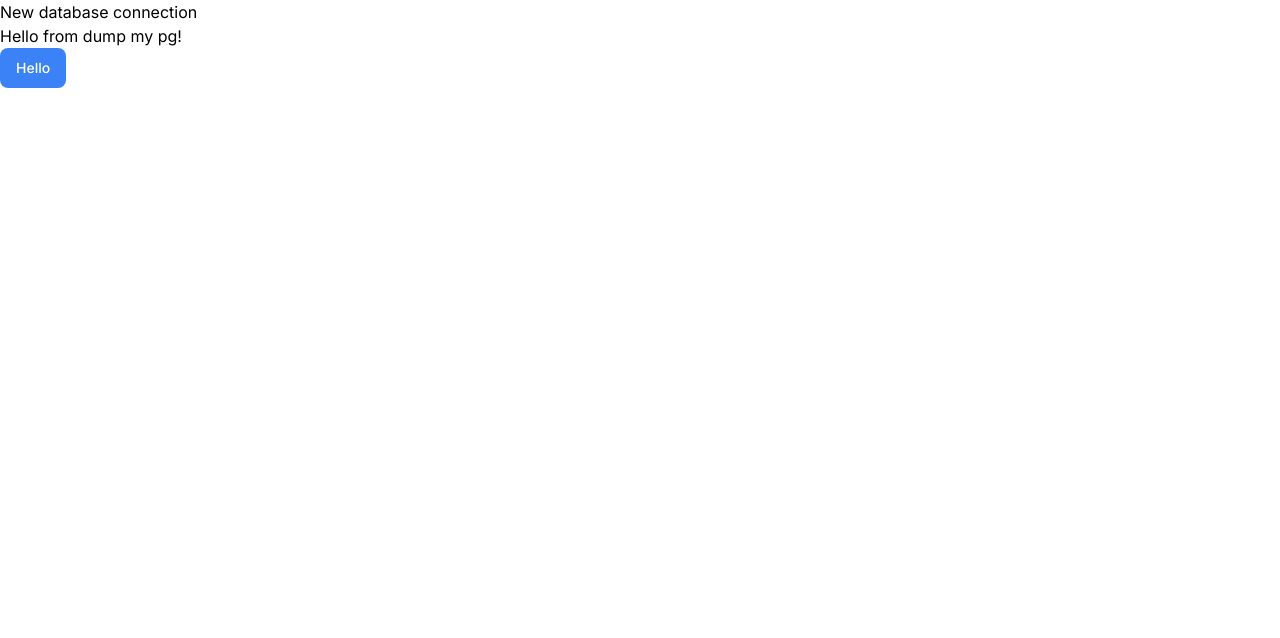
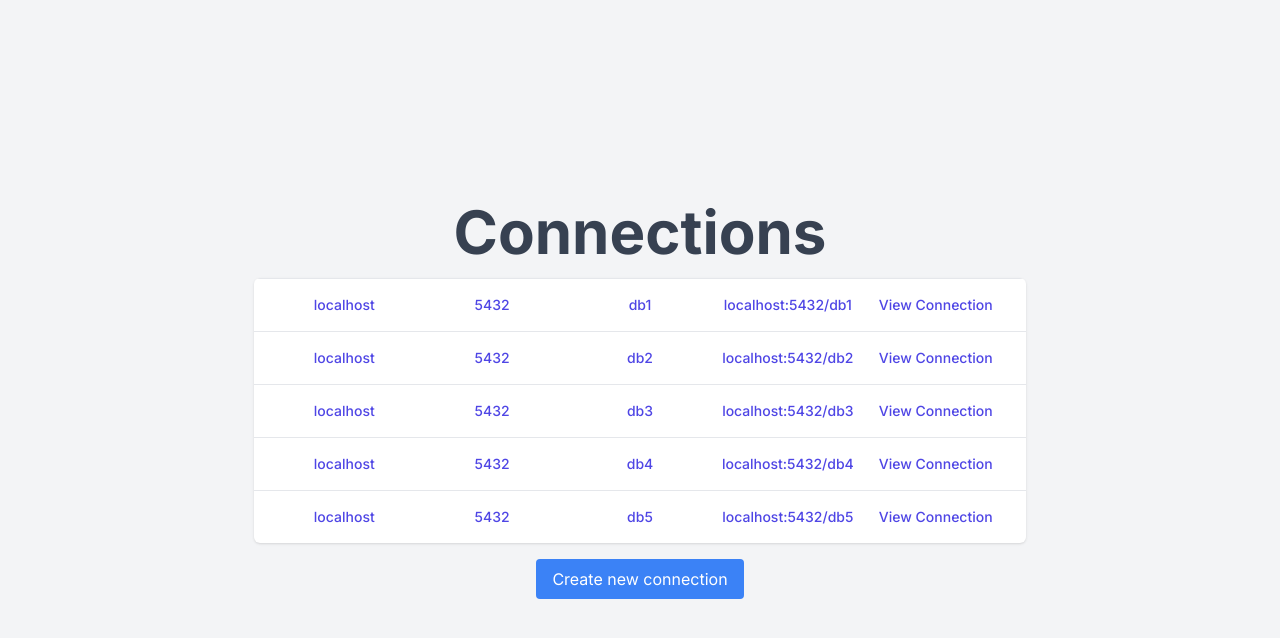
Before and after one commit to gmotta23/dumpmypg, a Next.js app: page / in a window 1280 px wide. Shown: the top 638 px of the page. Built offline with nearby package versions, Linux system fonts and the light colour scheme.

Commit message:
wip: pages

```diff
--- /dev/null
+++ b/src/app/connections/[id]/page.tsx
@@ -0,0 +1,25 @@
+"use client";
+import Link from "next/link";
+
+export default function Page({ params }: { params: { id: string } }) {
+  const { id } = params;
+
+  // Fetch the connection data based on the ID here
+  // For now, we'll just display the ID
+
+  return (
+    <section className="flex flex-col items-center justify-center min-h-screen bg-gray-100">
+      <div className="text-center">
+        <h1 className="text-6xl mb-4 font-bold text-gray-700">
+          Connection Page
+        </h1>
+        <p className="text-xl mb-4">Connection ID: {id}</p>
+        <Link href="/">
+          <div className="mt-4 inline-block bg-blue-500 text-white px-4 py-2 rounded">
+            Go Back
+          </div>
+        </Link>
+      </div>
+    </section>
+  );
+}
--- a/src/app/page.tsx
+++ b/src/app/page.tsx
@@ -1,20 +1,20 @@
 "use client";
 import Link from "next/link";
 import { Button } from "./ui/button";
-import { dump } from "./lib/actions";
+import { ConnectionList } from "./ui/databases/connection-list";
 
 export default function Home() {
   return (
-    <>
-      <Link href="/databases/create">New database connection</Link>
-      <h1>Hello from dump my pg!</h1>
-      <Button
-        onClick={async (e) => {
-          // await dump();
-        }}
-      >
-        Hello
-      </Button>
-    </>
+    <section className="flex flex-col items-center justify-center min-h-screen bg-gray-100">
+      <div className="text-center">
+        <h1 className="text-6xl mb-4 font-bold text-gray-700">Connections</h1>
+        <ConnectionList />
+        <Link href="/connections/create">
+          <div className="mt-4 inline-block bg-blue-500 text-white px-4 py-2 rounded">
+            Create new connection
+          </div>
+        </Link>
+      </div>
+    </section>
   );
 }
--- /dev/null
+++ b/src/app/ui/databases/connection-list.tsx
@@ -0,0 +1,43 @@
+import Link from "next/link";
+
+const databases = [
+  { host: "localhost", port: 5432, database: "db1" },
+  { host: "localhost", port: 5432, database: "db2" },
+  { host: "localhost", port: 5432, database: "db3" },
+  { host: "localhost", port: 5432, database: "db4" },
+  { host: "localhost", port: 5432, database: "db5" },
+];
+
+export function ConnectionList() {
+  return (
+    <div className="bg-white shadow overflow-hidden sm:rounded-md">
+      <ul>
+        {databases.map((db, index) => (
+          <li key={index} className="border-t border-gray-200">
+            <div className="grid grid-cols-5 gap-4 px-4 py-4 sm:px-6">
+              <div className="text-sm leading-5 font-medium text-indigo-600 truncate">
+                {db.host}
+              </div>
+              <div className="text-sm leading-5 font-medium text-indigo-600 truncate">
+                {db.port}
+              </div>
+              <div className="text-sm leading-5 font-medium text-indigo-600 truncate">
+                {db.database}
+              </div>
+              <div className="text-sm leading-5 font-medium text-indigo-600 truncate">
+                {db.host}:{db.port}/{db.database}
+              </div>
+              <div className="text-sm leading-5 font-medium text-indigo-600 truncate">
+                <Link href={`/connections/${index}`}>
+                  <div className="text-indigo-600 hover:text-indigo-900">
+                    View Connection
+                  </div>
+                </Link>
+              </div>
+            </div>
+          </li>
+        ))}
+      </ul>
+    </div>
+  );
+}
```
Also changed, not shown: src/app/connections/create/page.tsx (renamed from src/app/databases/create/page.tsx), src/app/connections/page.tsx (renamed from src/app/databases/page.tsx).
